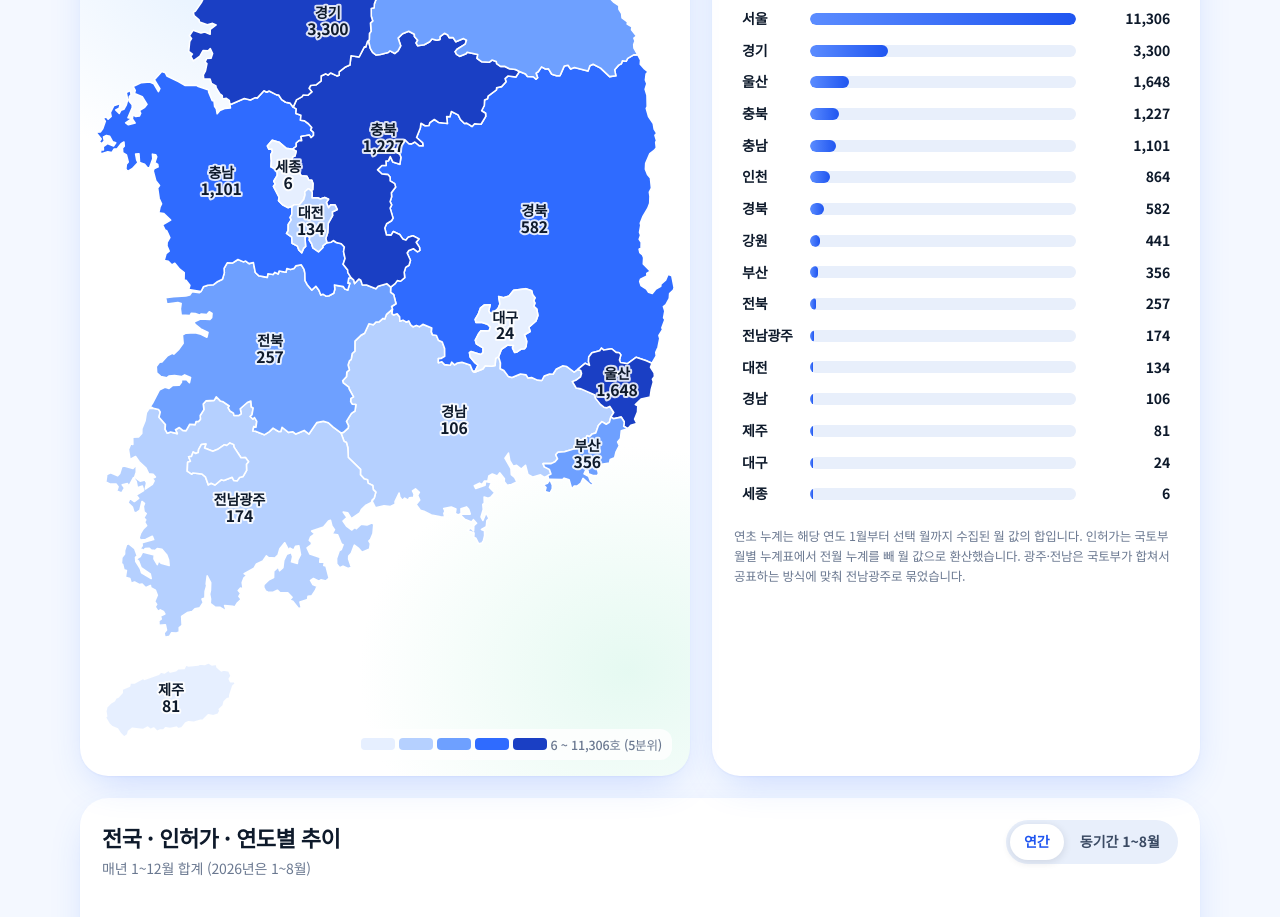
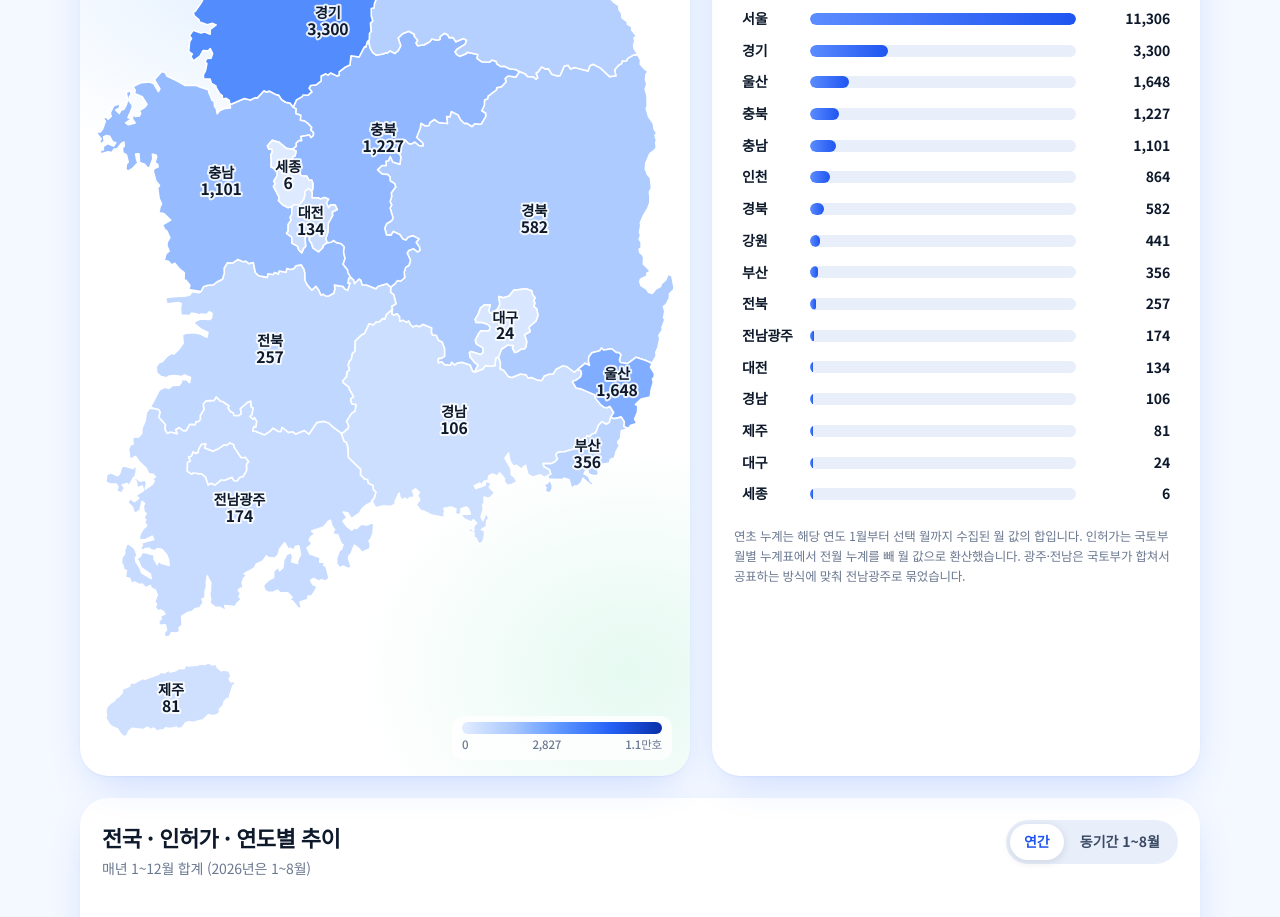
Before and after one commit to lloydknam/housing-map, a plain HTML site: page index.html in a window 1280 px wide. Shown: the part 637-1554 px from the top of the page. Drawn offline with nearby package versions, Linux system fonts and the light colour scheme; a web font is replaced by a local one.

Commit message:
design: 지도 색을 순위(5분위)가 아닌 값의 크기에 비례하도록 변경, 연속 범례
Co-Authored-By: Claude Sonnet 5.5 <noreply@anthropic.com>
Claude-Session: https://claude.ai/code/session_01Szm5GH55bo8MXMvzv9a7i3

```diff
--- a/index.html
+++ b/index.html
@@ -18,7 +18,7 @@
     --accent: #2f6bff; --accent-text: #1f55f0; --neg: #ff6b3d; --neg-text: #d9480f; --empty: #e8eef8;
     --bar-top: #c3d8ff; --bar: #8fb4ff; --bar-hi: #1f55f0; --bar-hi2: #5b8cff;
     --up-bg: #e5edff; --down-bg: #ffe9de; --grid: #edf2fa; --seg: #e8effb;
-    --seq0: #e6efff; --seq1: #b5d0ff; --seq2: #6ea0ff; --seq3: #2f6bff; --seq4: #1a3fc4;
+    --seq0: #e3edff; --seq1: #a9c8ff; --seq2: #5b94ff; --seq3: #2260f5; --seq4: #0a2fa8;
     --shadow: 0 1px 2px rgba(31,85,240,.05), 0 14px 40px -14px rgba(47,107,255,.28);
     --sky: #dcecff; --mint: #dff8ee; --sun: #fff1c9;
   }
@@ -28,7 +28,7 @@
       --accent: #5b8cff; --accent-text: #8fb4ff; --neg: #ff8a57; --neg-text: #ffa57d; --empty: #1c2b45;
       --bar-top: #4a7de0; --bar: #2f5fc4; --bar-hi: #8fb4ff; --bar-hi2: #c3d8ff;
       --up-bg: #1a3563; --down-bg: #55301a; --grid: #1d2c46; --seg: #1a2942;
-      --seq0: #1b3a6b; --seq1: #25509e; --seq2: #3374e6; --seq3: #6c9dff; --seq4: #c3d8ff;
+      --seq0: #1a2f55; --seq1: #1f4a9a; --seq2: #2a6df0; --seq3: #4f93ff; --seq4: #9fcbff;
       --shadow: 0 1px 2px rgba(0,0,0,.3), 0 14px 40px -14px rgba(0,0,0,.6);
       --sky: #11284a; --mint: #0f2e33; --sun: #3a3016;
     }
@@ -102,7 +102,9 @@
   .lbl.v { font-weight: 800; font-size: 16px; }
   .legend { position: absolute; right: 18px; bottom: 16px; max-width: calc(100% - 36px); justify-content: flex-end; background: color-mix(in srgb, var(--panel) 82%, transparent); padding: 6px 10px; border-radius: 12px; display: flex; align-items: center; gap: 4px; flex-wrap: wrap; font-size: 12.5px; color: var(--muted); font-weight: 500; }
   .legend .sw { width: 34px; height: 12px; border-radius: 4px; }
-  .legend .grad { width: 180px; height: 12px; border-radius: 6px; }
+  .legend .grad { display: block; width: 200px; height: 12px; border-radius: 6px; }
+  .legend .gbar { display: block; }
+  .legend .gticks { display: flex; justify-content: space-between; font-size: 11.5px; margin-top: 2px; font-variant-numeric: tabular-nums; }
   .empty { position: absolute; inset: 0; display: none; align-items: center; justify-content: center; text-align: center;
     padding: 24px; font-size: 15px; color: var(--muted); background: color-mix(in srgb, var(--panel) 85%, transparent); border-radius: 28px; }
   .empty.on { display: flex; }
@@ -397,8 +399,10 @@
     const sorted = values.slice().sort(d3.ascending);
     const cs = getComputedStyle(document.documentElement);
     const pal = [0, 1, 2, 3, 4].map((i) => cs.getPropertyValue('--seq' + i).trim());
-    const q = d3.scaleQuantile().domain(sorted).range(pal);
-    return { color: (v) => v == null ? null : q(v), kind: 'seq', thresholds: q.quantiles(), pal, min: sorted[0], max: sorted[sorted.length - 1] };
+    // 순위가 아니라 값의 크기에 비례해 칠한다: 0 → 가장 옅게, 최댓값 → 가장 진하게(제곱근 눈금이라 작은 값도 구분된다).
+    const max = sorted[sorted.length - 1] || 1;
+    const ramp = d3.scaleLinear().domain([0, 0.25, 0.5, 0.75, 1]).range(pal).interpolate(d3.interpolateRgb).clamp(true);
+    return { color: (v) => v == null ? null : ramp(Math.sqrt(Math.max(0, v) / max)), kind: 'seq', pal, max };
   }
 
   function render() {
@@ -426,13 +430,14 @@
     const el = $('legend'); el.innerHTML = '';
     const unit = state.mode === 'yoy' ? '%' : metricDef().unit;
     if (sc.kind === 'seq') {
-      const edges = [sc.min].concat(sc.thresholds, [sc.max]);
-      sc.pal.forEach((c) => {
-        const sw = document.createElement('span'); sw.className = 'sw'; sw.style.background = c; el.appendChild(sw);
-      });
-      const t = document.createElement('span');
-      t.textContent = ' ' + fmt(edges[0]) + ' ~ ' + fmt(edges[edges.length - 1]) + unit + ' (5분위)';
-      el.appendChild(t);
+      const g = document.createElement('span'); g.className = 'grad';
+      g.style.background = 'linear-gradient(90deg,' + sc.pal.join(',') + ')';
+      const lo = document.createElement('span'); lo.textContent = '0';
+      const mid = document.createElement('span'); mid.textContent = fmtShort(sc.max / 4);
+      const hi = document.createElement('span'); hi.textContent = fmtShort(sc.max) + unit;
+      const bar = document.createElement('span'); bar.className = 'gbar';
+      bar.append(g, (() => { const r = document.createElement('span'); r.className = 'gticks'; r.append(lo, mid, hi); return r; })());
+      el.appendChild(bar);
     } else {
       const g = document.createElement('span'); g.className = 'grad';
       g.style.background = 'linear-gradient(90deg,#ff5a1f,#ffd8c2 40%,#e6ecf6 50%,#cfe0ff 60%,#1a45e0)';
```
